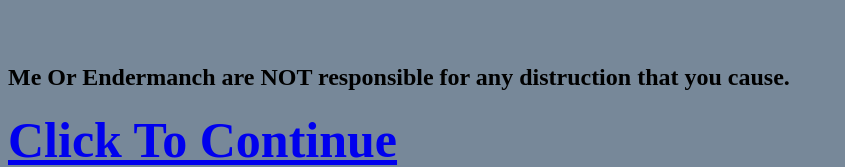
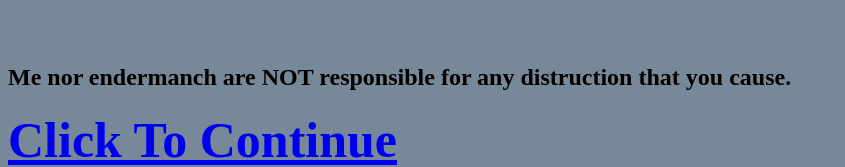
Before and after one commit to Casperhouse/Casperhouse.github.io, a plain HTML site: page Warning.html in a window 1280 px wide. Shown: the part 185-352 px from the top of the page, without its empty margins (0-845 px from the left). Drawn offline with Linux system fonts and the light colour scheme.

Commit message:
Update Warning.html

```diff
--- a/Warning.html
+++ b/Warning.html
@@ -11,7 +11,7 @@
 </head>
 <body>
     <strong><h1 class="Heading">WARNING</h1></strong>
-    <strong><h2 class="Heading">Me Or Endermanch are NOT responsible for any distruction that you cause.</h2></strong>
+    <strong><h2 class="Heading">Me nor endermanch are NOT responsible for any distruction that you cause.</h2></strong>
     <strong><a class="continue"href="https://www.malwarewatch.org">Click To Continue</a></strong>
 </body>
 </html>
```
